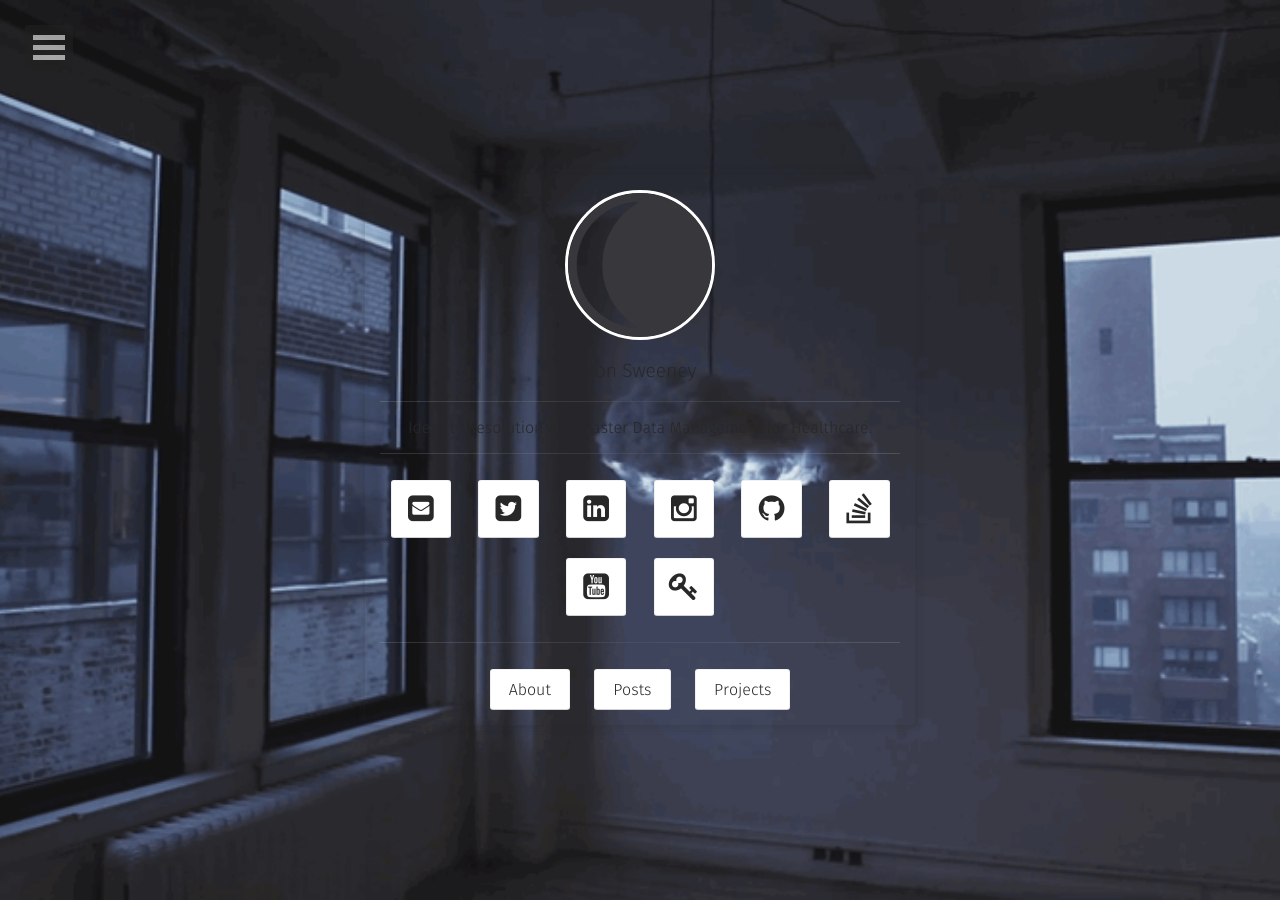
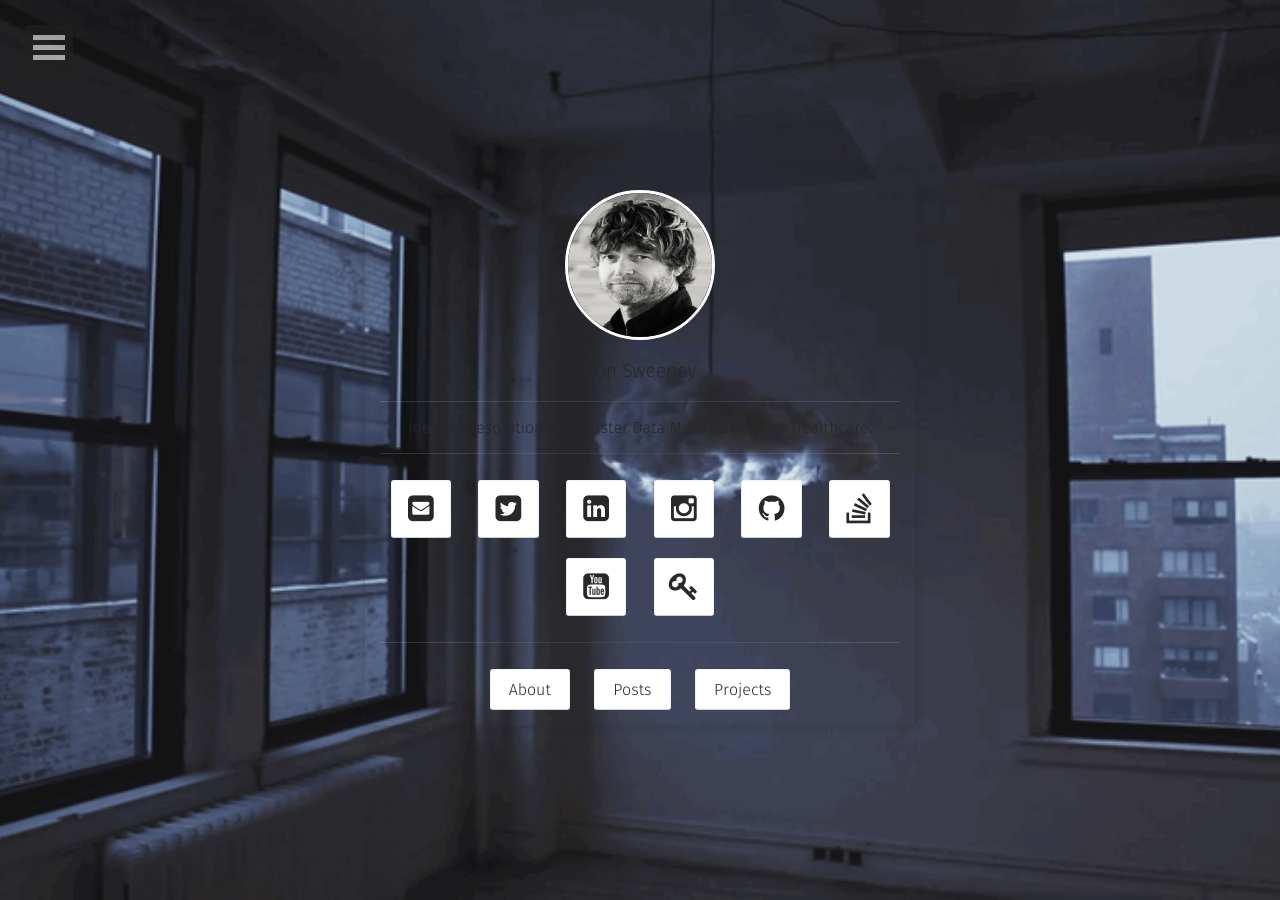
Before and after one commit to sween/sween_blog, a Jekyll site: the page built from index.html, in a window 1280 px wide. Built offline with Jekyll 4.4.1, drawn with Linux system fonts in a browser that asks for light colours; some web fonts are replaced.

```diff
--- a/_config.yml
+++ b/_config.yml
@@ -4,7 +4,7 @@ bio:                'Identity Resolution and Master Data Management for Healthca
 description:        "Ron Sweeney Intgration Required BLOG"
 reading_time:       true
 words_per_minute:   200
-logo:               'assets/img/logo.png'
+logo:               'assets/img/profile_pic.png'
 background:         'assets/img/cloud.gif'
 tiled_bg:           false   # Set this true if you want to tile your background image, otherwise it will be covered
 locale:             en_US
```
Also changed, not shown: assets/img/profile_pic.png (added).
